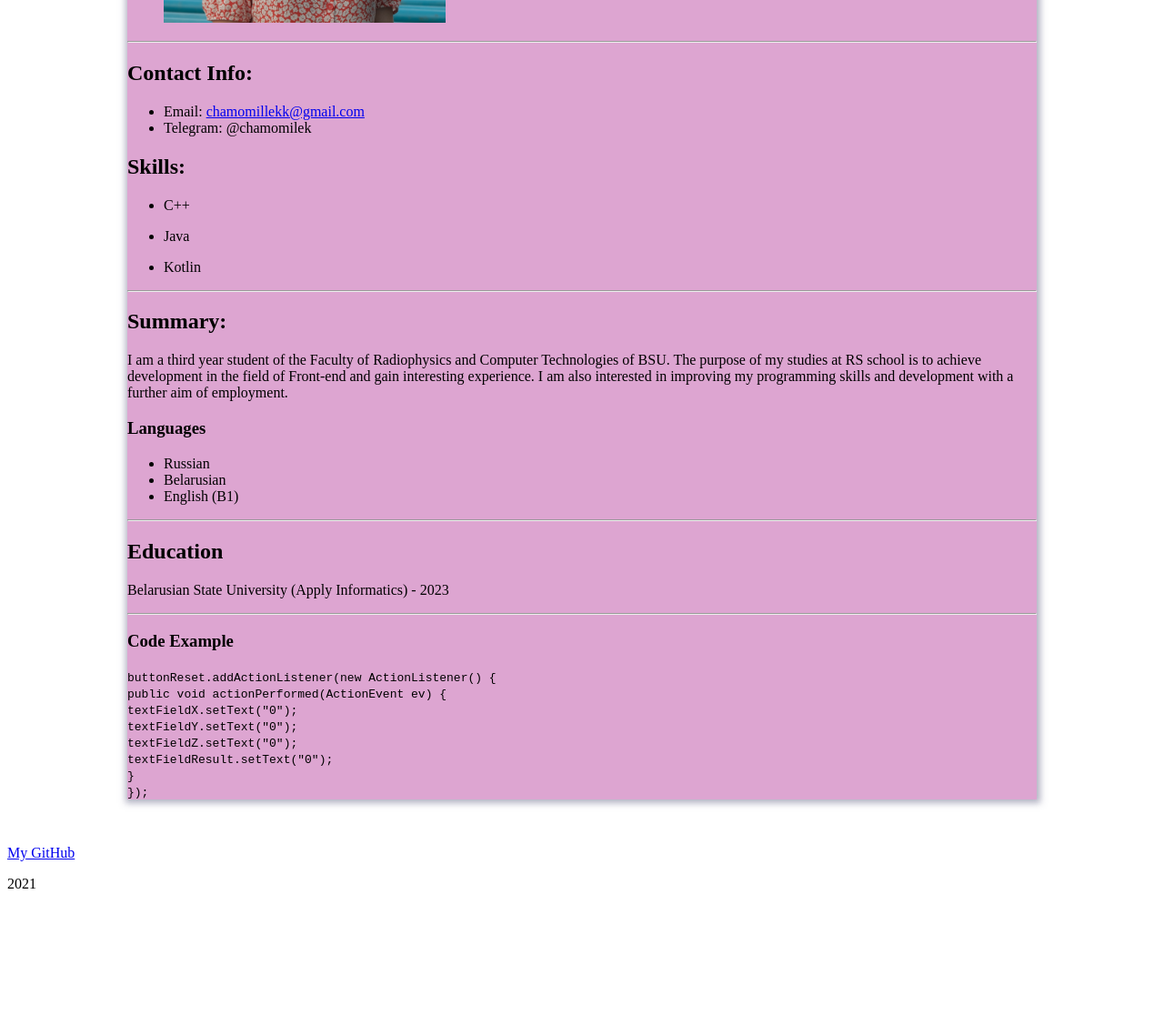
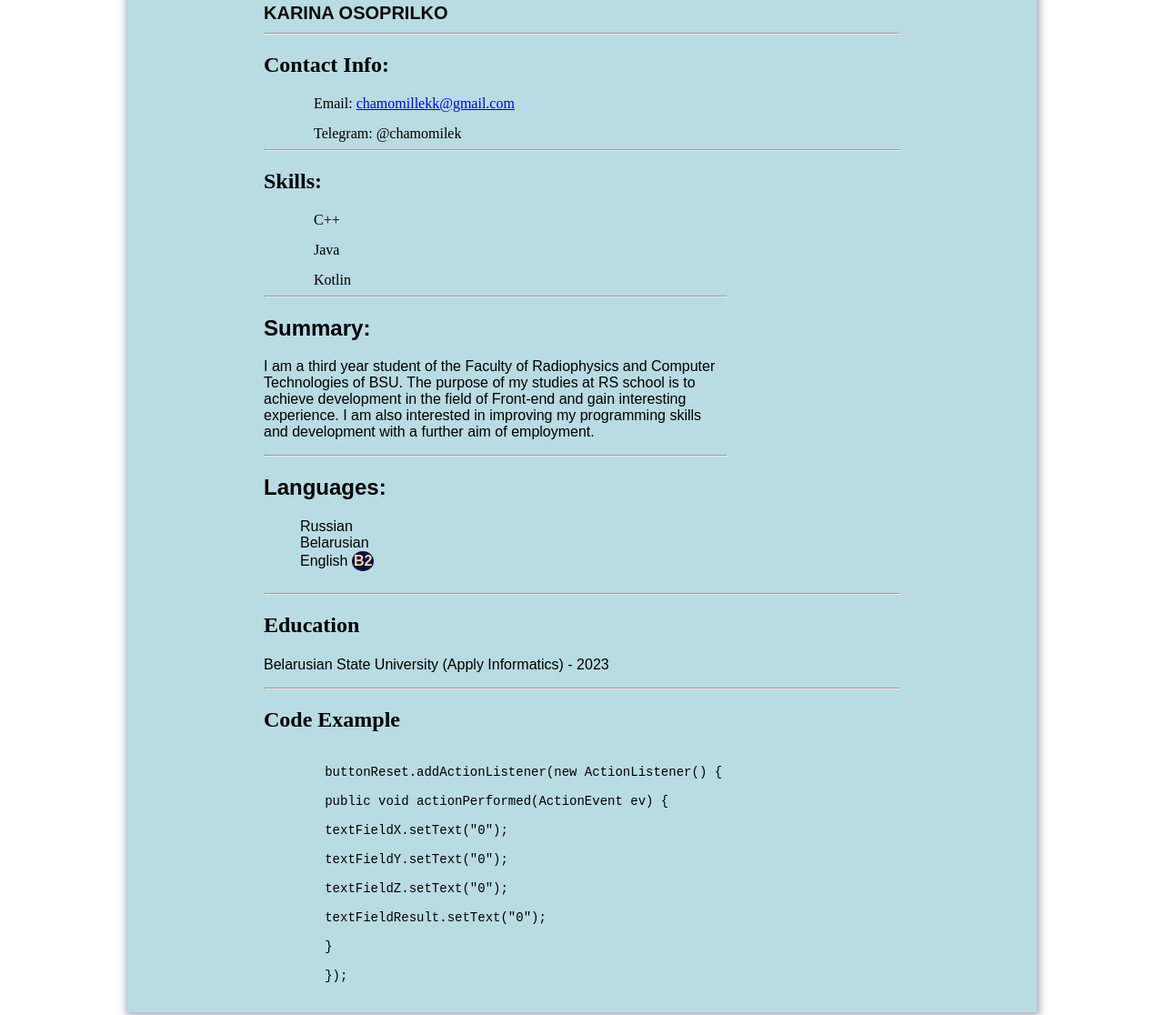
Before and after one commit to chamomilek/rsschool-cv, a plain HTML site: page index.html in a window 1280 px wide. Shown: the part 352-1468 px from the top of the page at 91% size. Before the commit the page ends 1349 px from the top, so only its background shows below. Drawn offline with Linux system fonts and the light colour scheme.

Commit message:
feat: add code

```diff
--- a/index.html
+++ b/index.html
@@ -12,30 +12,31 @@
         <div class="container">
        <section class="section left">
             <div class= "main info">
-              <h1> KARINA OSOPRILKO </h1>
+
     <figure>
-        <img src = "DSCF5817.jpg" alt=" " width="310" height="280">
+        <img  class="img-photo" src = "DSCF5817.jpg" alt=" " width="310" height="285">
     </figure>
+    <h1 class="img-header">  KARINA OSOPRILKO </h1>
             </div>
     <div class="contacts">
     <hr><h2> Contact Info: </h2>
     <ul>
-        <li>Email: <a href="chamomillekk@gmail.com">chamomillekk@gmail.com</a></li>
-        <li>Telegram: <a href="@chamomilek"></a>@chamomilek</li>
+        <li class="contacts-text">Email: <a href="chamomillekk@gmail.com">chamomillekk@gmail.com</a></li>
+        <li class="contacts-text">Telegram: <a href="@chamomilek"></a>@chamomilek</li>
     </ul>
     </div>
 
     <div class="Skills">
-    <h2> Skills: </h2>
+        <hr> <h2> Skills: </h2>
     <ul class="skills list">
         <li>
-    <p>C++</p>
+    <p class="skills-text">C++</p>
         </li>
         <li>
-    <p>Java</p>
+    <p class="skills-text">Java</p>
         </li>
         <li>
-    <p>Kotlin</p>
+    <p class="skills-text">Kotlin</p>
         </li>
     </ul>
     </div>
@@ -44,21 +45,22 @@
 <section class="section right">
     <div class="Summary">
         <hr><h2> Summary: </h2>
-        <p>I am a third year student of the Faculty of Radiophysics and Computer Technologies of BSU.
+                <p>I am a third year student of the Faculty of Radiophysics and Computer Technologies of BSU.
              The purpose of my studies at RS school is to achieve development in the field of Front-end and gain interesting experience.
               I am also interested in improving my programming skills and development with a further aim of employment.</p>
         </div>
         <div class="Languages">
-        <h3>Languages</h3>
+            <hr><h2>Languages: </h2>
         <ul>
             <li> Russian </li>
             <li>Belarusian </li>
-            <li>English (B1)</li>
+            <li>English <b class="english_level">B2</b></li>
+
         </ul>
         </div>
 
         <hr>
-        <h2 class="Education">Education</h2>
+        <h2 class="line" class="Education">Education</h2>
           <p class="University">
               Belarusian State University (Apply Informatics) - 2023
             </p>
@@ -66,9 +68,9 @@
 <hr>
 <aside class="right-column">
 <section class="code-example">
-        <h3>Code Example</h3>
+    <h2>Code Example</h2>
 
-    <p><code>
+    <pre><code class="js">
         buttonReset.addActionListener(new ActionListener() {<Br>
         public void actionPerformed(ActionEvent ev) {<Br>
         textFieldX.setText("0");<Br>
@@ -77,7 +79,7 @@
         textFieldResult.setText("0");<Br>
         }<Br>
         });<Br>
-    </code></p>
+    </code></pre>
 </section>
 </aside>
 </div>
@@ -86,7 +88,7 @@
     <a class="my-github" href="https://github.com/chamomilek">
     <p>My GitHub</p>
 </a>
-<p>2021</p>
+<p class="line">2021</p>
 <a href="https://rs.school/js/">
 </a>
 </footer>
--- a/style.css
+++ b/style.css
@@ -1,9 +1,122 @@
+ul {
+    list-style: none;
+    margin: 0px;
+  }
+  .about ul {
+    padding-left: 50px;
+  }
+
 main{
     position: relative;
     max-width: 1000px;
     min-height: 1000px;
     margin: 50px auto;
 
-    background-color: #dda5d1;
+    background-color: #b9dbe2;
     box-shadow: 1px 1px 7px 3px rgba(102, 102, 136, 0.5);
   }
+
+.img-photo {
+  border-radius: 50%;
+  box-shadow: 1px 1px 7px 3px rgba(186, 186, 243, 0.5);
+}
+.img-header {
+  font-size: 20px;
+  color: #0a0a08;
+  margin-top: 10px;
+  margin-bottom: 10px;
+  font-family: 'Noto Sans TC', sans-serif;
+}
+
+  .container {
+    max-width: 700px;
+    margin-left: auto;
+    margin-right: auto;
+    margin-bottom: 10px;
+  }
+
+  .section left {
+    position: relative;
+    color: white;
+    font-family: 'Noto Sans TC', sans-serif;
+    width: 320px;
+    padding-right: 5px;
+    background-color: rgb(0, 61, 115);
+  }
+
+  .contacts,
+.Skills {
+  box-sizing: border-box;
+  width: 100%;
+}
+
+.contacts-text,
+.skills-text {
+  padding-left: 15px;
+  font-size: 16px;
+  margin: 15px 0px 0px 0px;
+}
+
+.section right {
+    padding: 10px 0px;
+  }
+
+  .Summary {
+    color: rgb(0, 0, 0);
+    max-width: 510px;
+    font-family: 'Noto Sans TC', sans-serif;
+  }
+
+  .Languages {
+    color: rgb(0, 0, 0);
+    max-width: 510px;
+    font-family: 'Noto Sans TC', sans-serif;
+  }
+
+  .english_level{
+    display: inline-block;
+    font-size: 1rem;
+    margin-bottom: 1rem;
+    color: #f1da9d;
+    padding: 2px;
+    background-color: #0e0e46;
+    border-radius: 50%
+  }
+
+  .Education
+  {
+    color: rgb(0, 0, 0);
+    max-width: 510px;
+    font-family: 'Noto Sans TC', sans-serif;
+  }
+
+  .University
+  {
+    color: rgb(0, 0, 0);
+    max-width: 510px;
+    font-family: 'Noto Sans TC', sans-serif;
+  }
+
+  .line::after{
+    content: "";
+    display: block;
+    width: 35px;
+    height: 1px;
+    background-color: #b9dbe2;
+  }
+
+  .js {
+    font-size: 14px;
+  }
+
+  footer{
+    display: flex;
+    justify-content: space-between;
+    align-items: center;
+    margin-left: auto;
+    margin-right: auto;
+    max-width: 1000px;
+    height: 60px;
+    background-color: #f1da9d;
+    box-shadow: 1px 1px 7px 3px rgba(102, 102, 136, 0.5);
+  }
```
